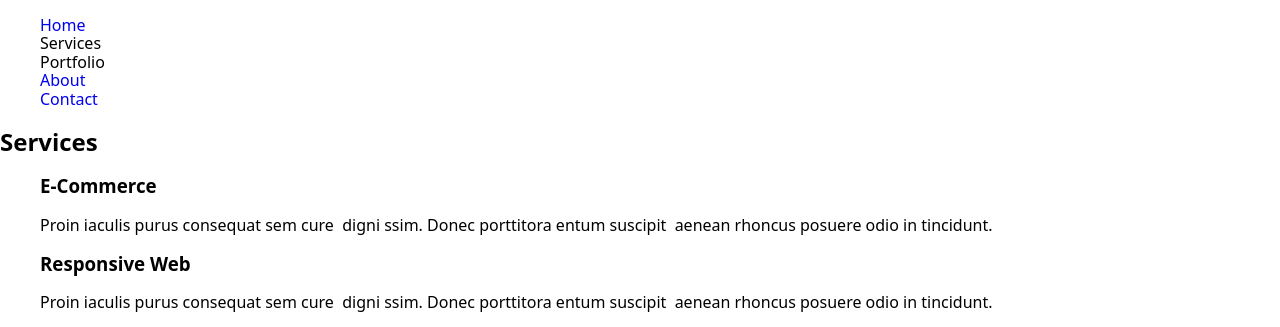
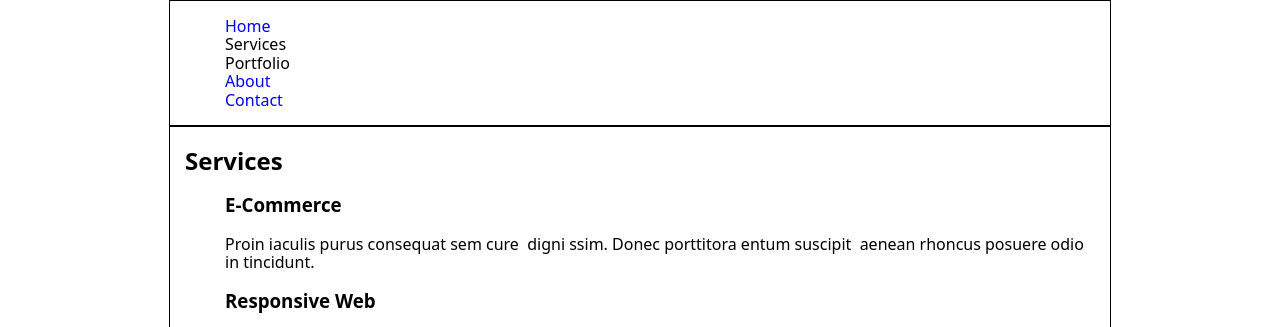
Before and after one commit to stasiv23/Golden-Services, a plain HTML site: page index.html in a window 1280 px wide. Shown: the top 327 px of the page. Drawn offline with nearby package versions, Linux system fonts and the light colour scheme; a web font is replaced by a local one.

Commit message:
додав контейнер

```diff
--- a/index.html
+++ b/index.html
@@ -18,6 +18,7 @@
     <link href="https://fonts.googleapis.com/css2?family=Bilbo+Swash+Caps&family=Montserrat:wght@400;700&display=swap"
         rel="stylesheet">
 </head>
+<div class="container">
 <header>
     <nav>
         <ul class="nav-list">
@@ -30,6 +31,8 @@
         </ul>
     </nav>
 </header>
+</div>
+<div class="container">
 <main>
     <h2 class="main_h2">Services</h2>
     <ul class="artichles">
@@ -53,6 +56,8 @@
         </li>
     </ul>
 </main>
+</div>
+<div class="container">
 <footer>
     <h2>Contact us</h2>
     <section class="forms">
@@ -78,6 +83,7 @@
         </label>
     </form>
 </footer>
+</div>
 
 <body>
 
--- a/style.css
+++ b/style.css
@@ -25,3 +25,10 @@ text-decoration: none;
 h2{
     text-transform: none;
 }
+.container{
+    border: 1px  black solid;
+    width: 942px ;
+    margin: 0 auto;
+    padding-left: 15px;
+    padding-right: 15px;
+}
```
